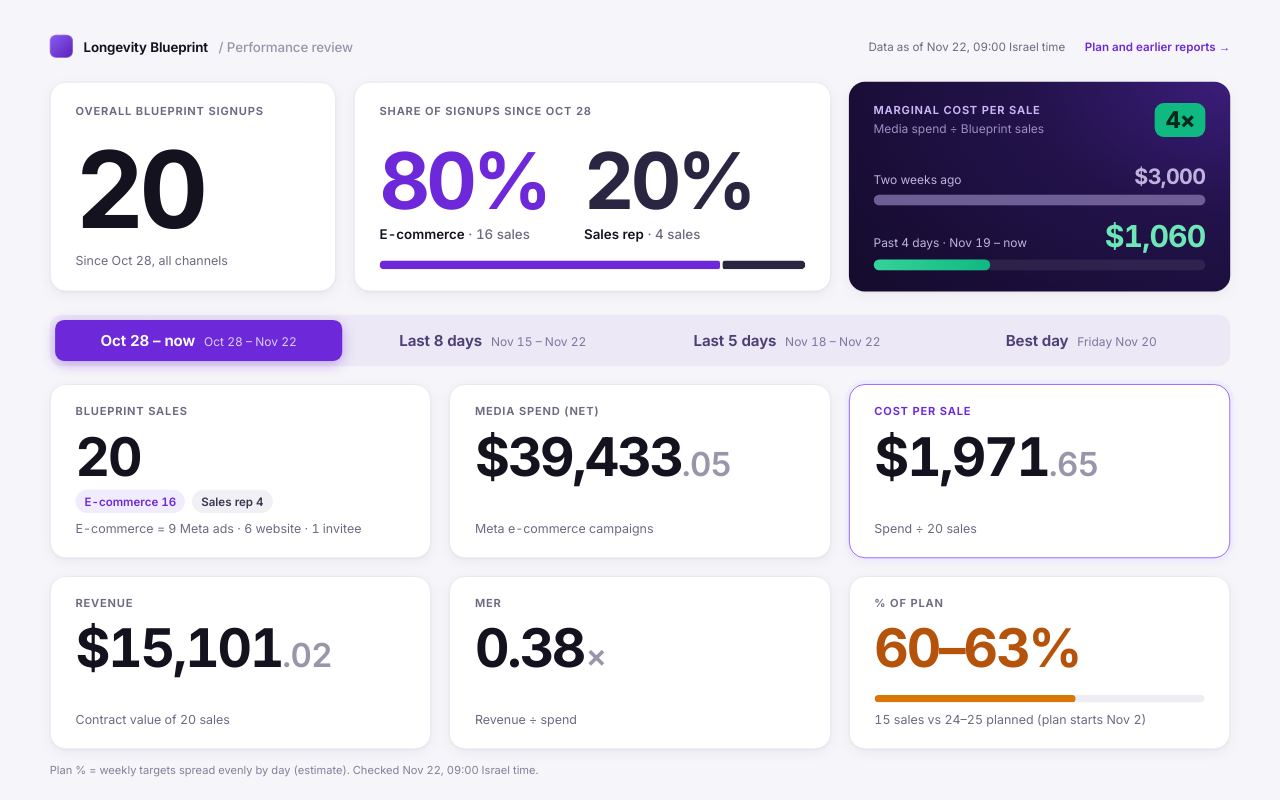
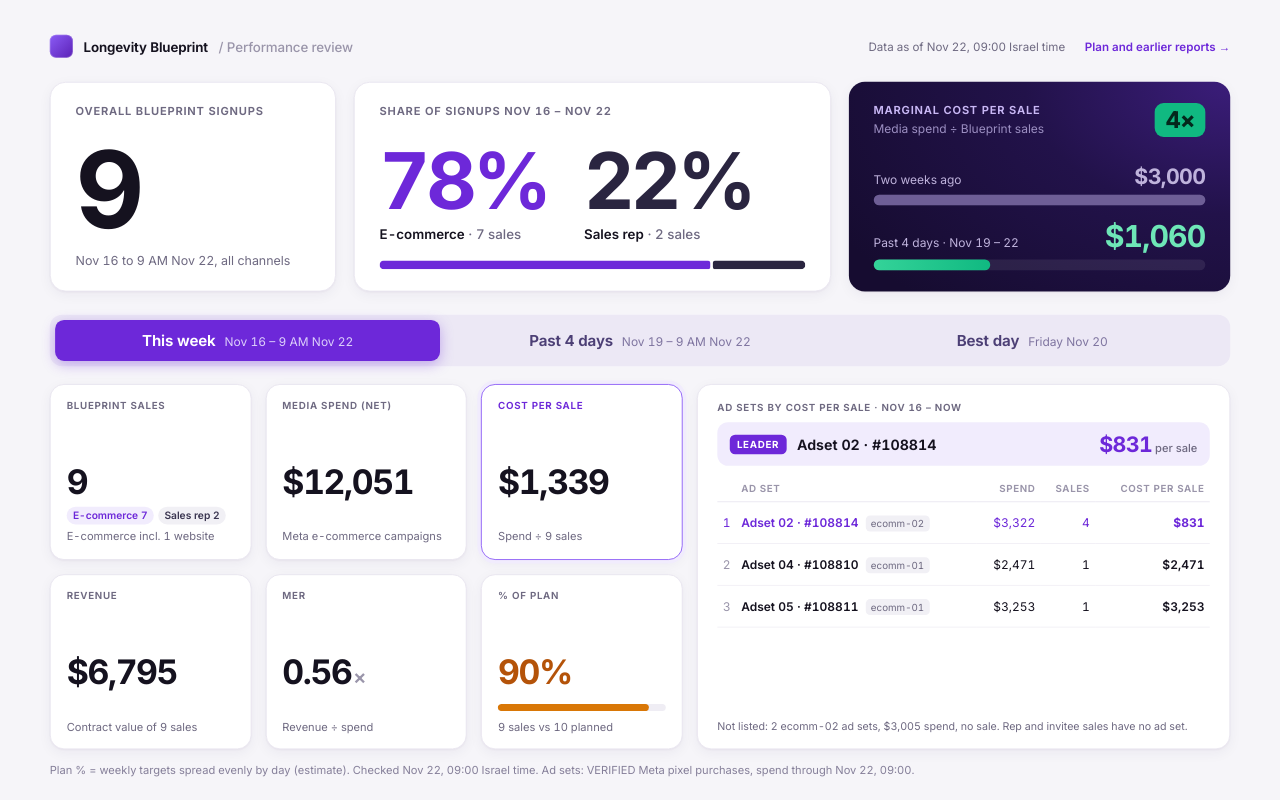
Before and after one commit to gitteromri-ux/julie-ceo-daily, a plain HTML site: page v4-nov16-22/index.html in a window 1280 px wide. Drawn offline with Linux system fonts and the light colour scheme.

Commit message:
v4-nov16-22: lock the week, past 4 days and Friday as the three tabs
Same v3 design, band, KPIs, marginal box, ad-set ranking and overlay. Tabs are This week (Nov 16 to 9 AM Nov 22, $12,051 / 9 / $1,339), Past 4 days ($6,361 / 6 / $1,060) and Best day Friday. Spend and CPS in whole dollars, ad-set spend scaled to the week total.

```diff
--- a/v4-nov16-22/index.html
+++ b/v4-nov16-22/index.html
@@ -38,7 +38,7 @@ header{display:flex;align-items:center;justify-content:space-between;height:36px
 .hb .tr{height:12px;border-radius:6px;background:rgba(255,255,255,.08)}
 .hb .tr i{display:block;height:100%;border-radius:6px}
 .hb.o i{background:#6E5E96} .hb.n i{background:linear-gradient(90deg,#34D399,#10B981)}
-nav{display:grid;grid-template-columns:repeat(4,1fr);gap:8px;margin-top:26px;background:#ECE8F5;padding:6px;border-radius:14px}
+nav{display:grid;grid-template-columns:repeat(3,1fr);gap:8px;margin-top:26px;background:#ECE8F5;padding:6px;border-radius:14px}
 nav button{all:unset;cursor:pointer;display:flex;align-items:baseline;justify-content:center;gap:10px;padding:13px 10px;border-radius:10px;color:#4C3F75;transition:background .15s}
 nav button b{font-size:17px;font-weight:650;letter-spacing:-.01em} nav button span{font-size:13.5px;color:#7F75A0}
 nav button:hover{background:rgba(109,40,217,.07)}
@@ -87,57 +87,47 @@ td.cps{font-weight:600} .ns{color:var(--soft);font-weight:500}
 <header><div class="brand"><div class="mark"></div>Longevity Blueprint <span>/ Performance review</span></div>
 <div class="asof"><span>Data as of Nov 22, 09:00 Israel time</span><a href="#earlier" id="ea">Plan and earlier reports →</a></div></header>
 <div class="band">
- <div class="card signups"><div class="lab">Overall Blueprint signups</div><div class="big">20</div><div class="sub">Since Oct 28, all channels</div></div>
- <div class="card split"><div class="lab">Share of signups since Oct 28</div>
-  <div class="row"><div><div class="pc e">80%</div><div class="who">E-commerce <span>· 16 sales</span></div></div>
-  <div><div class="pc r">20%</div><div class="who">Sales rep <span>· 4 sales</span></div></div></div>
-  <div class="sbar"><i style="width:80%;background:var(--p)"></i><i style="flex:1;background:#2A2540"></i></div></div>
+ <div class="card signups"><div class="lab">Overall Blueprint signups</div><div class="big">9</div><div class="sub">Nov 16 to 9 AM Nov 22, all channels</div></div>
+ <div class="card split"><div class="lab">Share of signups Nov 16 – Nov 22</div>
+  <div class="row"><div><div class="pc e">78%</div><div class="who">E-commerce <span>· 7 sales</span></div></div>
+  <div><div class="pc r">22%</div><div class="who">Sales rep <span>· 2 sales</span></div></div></div>
+  <div class="sbar"><i style="width:77.8%;background:var(--p)"></i><i style="flex:1;background:#2A2540"></i></div></div>
  <div class="card hero"><div class="top"><div><div class="lab">Marginal cost per sale</div><div class="hsub">Media spend ÷ Blueprint sales</div></div><div class="badge">4×</div></div>
   <div class="hbars"><div class="hb o"><div class="t"><span>Two weeks ago</span><b>$3,000</b></div><div class="tr"><i style="width:100%"></i></div></div>
-  <div class="hb n"><div class="t"><span>Past 4 days · Nov 19 – now</span><b>$1,060</b></div><div class="tr"><i style="width:35.3%"></i></div></div></div></div>
+  <div class="hb n"><div class="t"><span>Past 4 days · Nov 19 – 22</span><b>$1,060</b></div><div class="tr"><i style="width:35.3%"></i></div></div></div></div>
 </div>
-<nav><button data-t="t1"><b>Oct 28 – now</b><span>Oct 28 – Nov 22</span></button><button data-t="t2"><b>Last 8 days</b><span>Nov 15 – Nov 22</span></button><button data-t="t3"><b>Last 5 days</b><span>Nov 18 – Nov 22</span></button><button data-t="t4"><b>Best day</b><span>Friday Nov 20</span></button></nav>
-<main><section class="panel" id="t1">
- <div class="kpi"><div class="lab">Blueprint sales</div><div class="val">20</div><div class="foot">
-  <div class="chips"><span class="chip p">E-commerce 16</span><span class="chip">Sales rep 4</span></div>
-  <div class="sub sub-e">E-commerce = 9 Meta ads · 6 website · 1 invitee</div><div class="sub sub-w">E-commerce incl. 1 invitee</div></div></div>
- <div class="kpi"><div class="lab">Media spend (net)</div><div class="val">$39,433<span class="c">.05</span></div><div class="foot"><div class="sub">Meta e-commerce campaigns</div></div></div>
- <div class="kpi hl"><div class="lab">Cost per sale</div><div class="val">$1,971<span class="c">.65</span></div><div class="foot"><div class="sub">Spend ÷ 20 sales</div></div></div>
- <div class="kpi"><div class="lab">Revenue</div><div class="val">$15,101<span class="c">.02</span></div><div class="foot"><div class="sub">Contract value of 20 sales</div></div></div>
- <div class="kpi"><div class="lab">MER</div><div class="val">0.38<span class="x">×</span></div><div class="foot"><div class="sub">Revenue ÷ spend</div></div></div>
- <div class="kpi"><div class="lab">% of plan</div><div class="val mid">60–63%</div><div class="foot">
-  <div class="prog"><i class="mid" style="width:61%"></i></div><div class="sub">15 sales vs 24–25 planned (plan starts Nov 2)</div></div></div>
-</section><section class="panel wide" id="t2">
+<nav><button data-t="t1"><b>This week</b><span>Nov 16 – 9 AM Nov 22</span></button><button data-t="t2"><b>Past 4 days</b><span>Nov 19 – 9 AM Nov 22</span></button><button data-t="t3"><b>Best day</b><span>Friday Nov 20</span></button></nav>
+<main><section class="panel wide" id="t1">
  <div class="kpi"><div class="lab">Blueprint sales</div><div class="val">9</div><div class="foot">
   <div class="chips"><span class="chip p">E-commerce 7</span><span class="chip">Sales rep 2</span></div>
   <div class="sub sub-e">E-commerce = 6 Meta ads · 1 website</div><div class="sub sub-w">E-commerce incl. 1 website</div></div></div>
- <div class="kpi"><div class="lab">Media spend (net)</div><div class="val">$14,135<span class="c">.54</span></div><div class="foot"><div class="sub">Meta e-commerce campaigns</div></div></div>
- <div class="kpi hl"><div class="lab">Cost per sale</div><div class="val">$1,570<span class="c">.62</span></div><div class="foot"><div class="sub">Spend ÷ 9 sales</div></div></div>
+ <div class="kpi"><div class="lab">Media spend (net)</div><div class="val">$12,051</div><div class="foot"><div class="sub">Meta e-commerce campaigns</div></div></div>
+ <div class="kpi hl"><div class="lab">Cost per sale</div><div class="val">$1,339</div><div class="foot"><div class="sub">Spend ÷ 9 sales</div></div></div>
  <div class="kpi"><div class="lab">Revenue</div><div class="val">$6,795</div><div class="foot"><div class="sub">Contract value of 9 sales</div></div></div>
- <div class="kpi"><div class="lab">MER</div><div class="val">0.48<span class="x">×</span></div><div class="foot"><div class="sub">Revenue ÷ spend</div></div></div>
- <div class="kpi"><div class="lab">% of plan</div><div class="val mid">80%</div><div class="foot">
-  <div class="prog"><i class="mid" style="width:80%"></i></div><div class="sub">9 sales vs 11.3 planned</div></div></div>
-<div class="rank"><div class="rhead"><div><div class="lab">Ad sets by cost per sale · Nov 15 – now</div></div>
- <div class="leader"><span class="lt">Leader</span><b>Adset 02 · #108814</b><span class="lv">$952.34<em> per sale</em></span></div></div>
- <table><thead><tr><th></th><th>Ad set</th><th>Spend</th><th>Sales</th><th>Cost per sale</th></tr></thead><tbody><tr class="lead"><td class="rk">1</td><td><b>Adset 02 · #108814</b><span class="cp">ecomm-02</span></td><td>$3,809.35</td><td>4</td><td class="cps">$952.34</td></tr><tr class=""><td class="rk">2</td><td><b>Adset 04 · #108810</b><span class="cp">ecomm-01</span></td><td>$2,864.74</td><td>1</td><td class="cps">$2,864.74</td></tr><tr class=""><td class="rk">3</td><td><b>Adset 05 · #108811</b><span class="cp">ecomm-01</span></td><td>$3,886.61</td><td>1</td><td class="cps">$3,886.61</td></tr><tr class=""><td class="rk">4</td><td><b>Adset 02 · #108808</b><span class="cp">ecomm-01</span></td><td>$54.68</td><td>–</td><td class="cps"><span class="ns">no sale</span></td></tr></tbody></table>
- <div class="rnote">Not listed: 2 ecomm-02 ad sets, $3,921.10 spend, no sale. Rep and invitee sales have no ad set.</div></div></section><section class="panel" id="t3">
- <div class="kpi"><div class="lab">Blueprint sales</div><div class="val">7</div><div class="foot">
-  <div class="chips"><span class="chip p">E-commerce 6</span><span class="chip">Sales rep 1</span></div>
+ <div class="kpi"><div class="lab">MER</div><div class="val">0.56<span class="x">×</span></div><div class="foot"><div class="sub">Revenue ÷ spend</div></div></div>
+ <div class="kpi"><div class="lab">% of plan</div><div class="val mid">90%</div><div class="foot">
+  <div class="prog"><i class="mid" style="width:90%"></i></div><div class="sub">9 sales vs 10 planned</div></div></div>
+<div class="rank"><div class="rhead"><div><div class="lab">Ad sets by cost per sale · Nov 16 – now</div></div>
+ <div class="leader"><span class="lt">Leader</span><b>Adset 02 · #108814</b><span class="lv">$831<em> per sale</em></span></div></div>
+ <table><thead><tr><th></th><th>Ad set</th><th>Spend</th><th>Sales</th><th>Cost per sale</th></tr></thead><tbody><tr class="lead"><td class="rk">1</td><td><b>Adset 02 · #108814</b><span class="cp">ecomm-02</span></td><td>$3,322</td><td>4</td><td class="cps">$831</td></tr><tr class=""><td class="rk">2</td><td><b>Adset 04 · #108810</b><span class="cp">ecomm-01</span></td><td>$2,471</td><td>1</td><td class="cps">$2,471</td></tr><tr class=""><td class="rk">3</td><td><b>Adset 05 · #108811</b><span class="cp">ecomm-01</span></td><td>$3,253</td><td>1</td><td class="cps">$3,253</td></tr></tbody></table>
+ <div class="rnote">Not listed: 2 ecomm-02 ad sets, $3,005 spend, no sale. Rep and invitee sales have no ad set.</div></div></section><section class="panel" id="t2">
+ <div class="kpi"><div class="lab">Blueprint sales</div><div class="val">6</div><div class="foot">
+  <div class="chips"><span class="chip p">E-commerce 6</span></div>
   <div class="sub sub-e">E-commerce = 5 Meta ads · 1 website</div><div class="sub sub-w">E-commerce incl. 1 website</div></div></div>
- <div class="kpi"><div class="lab">Media spend (net)</div><div class="val">$8,060</div><div class="foot"><div class="sub">Meta e-commerce campaigns</div></div></div>
- <div class="kpi hl"><div class="lab">Cost per sale</div><div class="val">$1,151</div><div class="foot"><div class="sub">Spend ÷ 7 sales</div></div></div>
- <div class="kpi"><div class="lab">Revenue</div><div class="val">$5,285</div><div class="foot"><div class="sub">Contract value of 7 sales</div></div></div>
- <div class="kpi"><div class="lab">MER</div><div class="val">0.66<span class="x">×</span></div><div class="foot"><div class="sub">Revenue ÷ spend</div></div></div>
- <div class="kpi"><div class="lab">% of plan</div><div class="val mid">99%</div><div class="foot">
-  <div class="prog"><i class="mid" style="width:99%"></i></div><div class="sub">7 sales vs 7.1 planned</div></div></div>
-</section><section class="panel" id="t4">
+ <div class="kpi"><div class="lab">Media spend (net)</div><div class="val">$6,361</div><div class="foot"><div class="sub">Meta e-commerce campaigns</div></div></div>
+ <div class="kpi hl"><div class="lab">Cost per sale</div><div class="val">$1,060</div><div class="foot"><div class="sub">Spend ÷ 6 sales</div></div></div>
+ <div class="kpi"><div class="lab">Revenue</div><div class="val">$4,530</div><div class="foot"><div class="sub">Contract value of 6 sales</div></div></div>
+ <div class="kpi"><div class="lab">MER</div><div class="val">0.71<span class="x">×</span></div><div class="foot"><div class="sub">Revenue ÷ spend</div></div></div>
+ <div class="kpi"><div class="lab">% of plan</div><div class="val good">105%</div><div class="foot">
+  <div class="prog"><i class="good" style="width:100%"></i></div><div class="sub">6 sales vs 5.7 planned</div></div></div>
+</section><section class="panel" id="t3">
  <div class="kpi"><div class="lab">Blueprint sales</div><div class="val">3</div><div class="foot">
   <div class="chips"><span class="chip p">E-commerce 3</span></div>
   <div class="sub sub-e">E-commerce = 3 Meta ads</div></div></div>
- <div class="kpi"><div class="lab">Media spend (net)</div><div class="val">$2,230<span class="c">.36</span></div><div class="foot"><div class="sub">Meta e-commerce campaigns</div></div></div>
- <div class="kpi hl"><div class="lab">Cost per sale</div><div class="val good">$743<span class="c">.45</span></div><div class="foot"><div class="sub">Spend ÷ 3 sales</div></div></div>
+ <div class="kpi"><div class="lab">Media spend (net)</div><div class="val">$2,159</div><div class="foot"><div class="sub">Meta e-commerce campaigns</div></div></div>
+ <div class="kpi hl"><div class="lab">Cost per sale</div><div class="val good">$720</div><div class="foot"><div class="sub">Spend ÷ 3 sales</div></div></div>
  <div class="kpi"><div class="lab">Revenue</div><div class="val">$2,265</div><div class="foot"><div class="sub">Contract value of 3 sales</div></div></div>
- <div class="kpi"><div class="lab">MER</div><div class="val">1.02<span class="x">×</span></div><div class="foot"><div class="sub">Revenue ÷ spend</div></div></div>
+ <div class="kpi"><div class="lab">MER</div><div class="val">1.05<span class="x">×</span></div><div class="foot"><div class="sub">Revenue ÷ spend</div></div></div>
  <div class="kpi"><div class="lab">% of plan</div><div class="val good">214%</div><div class="foot">
   <div class="prog"><i class="good" style="width:100%"></i></div><div class="sub">3 sales vs 1.4 planned</div></div></div>
 </section></main>
@@ -1022,14 +1012,14 @@ window.addEventListener('load',()=>document.getElementById(target).scrollIntoVie
 const st=document.getElementById('stage');
 function fit(){const s=Math.min(innerWidth/1440,innerHeight/900);st.style.transform='translate(-50%,-50%) scale('+s+')';}
 addEventListener('resize',fit);fit();
-const ids=['t1','t2','t3','t4'];
-function show(id){if(!ids.includes(id))id='t1';document.getElementById('adn').style.display=id==='t2'?'inline':'none';document.querySelectorAll('.panel').forEach(s=>s.classList.toggle('on',s.id===id));document.querySelectorAll('nav button').forEach(b=>b.classList.toggle('on',b.dataset.t===id));history.replaceState(null,'','#'+id);}
+const ids=['t1','t2','t3'];
+function show(id){if(!ids.includes(id))id='t1';document.getElementById('adn').style.display=id==='t1'?'inline':'none';document.querySelectorAll('.panel').forEach(s=>s.classList.toggle('on',s.id===id));document.querySelectorAll('nav button').forEach(b=>b.classList.toggle('on',b.dataset.t===id));history.replaceState(null,'','#'+id);}
 document.querySelectorAll('nav button').forEach(b=>b.onclick=()=>show(b.dataset.t));
 const ov=document.getElementById('ov');
 function openOld(){if(!ov.querySelector('iframe')){const f=document.createElement('iframe');f.srcdoc=document.getElementById('old').textContent.replace(/<\\\/script/g,'</script');ov.appendChild(f);}ov.classList.add('on');}
 document.getElementById('ea').onclick=e=>{e.preventDefault();openOld();};
 document.getElementById('cl').onclick=()=>{ov.classList.remove('on');show(location.hash.slice(1));};
-document.addEventListener('keydown',e=>{if(ov.classList.contains('on'))return;const i=Math.max(0,ids.indexOf(location.hash.slice(1)));if(e.key==='ArrowRight')show(ids[Math.min(3,i+1)]);if(e.key==='ArrowLeft')show(ids[Math.max(0,i-1)]);});
+document.addEventListener('keydown',e=>{if(ov.classList.contains('on'))return;const i=Math.max(0,ids.indexOf(location.hash.slice(1)));if(e.key==='ArrowRight')show(ids[Math.min(2,i+1)]);if(e.key==='ArrowLeft')show(ids[Math.max(0,i-1)]);});
 addEventListener('hashchange',()=>{if(location.hash==='#earlier')openOld();else show(location.hash.slice(1));});
 if(location.hash==='#earlier')openOld(); show(location.hash.slice(1));
 </script></body></html>
```
